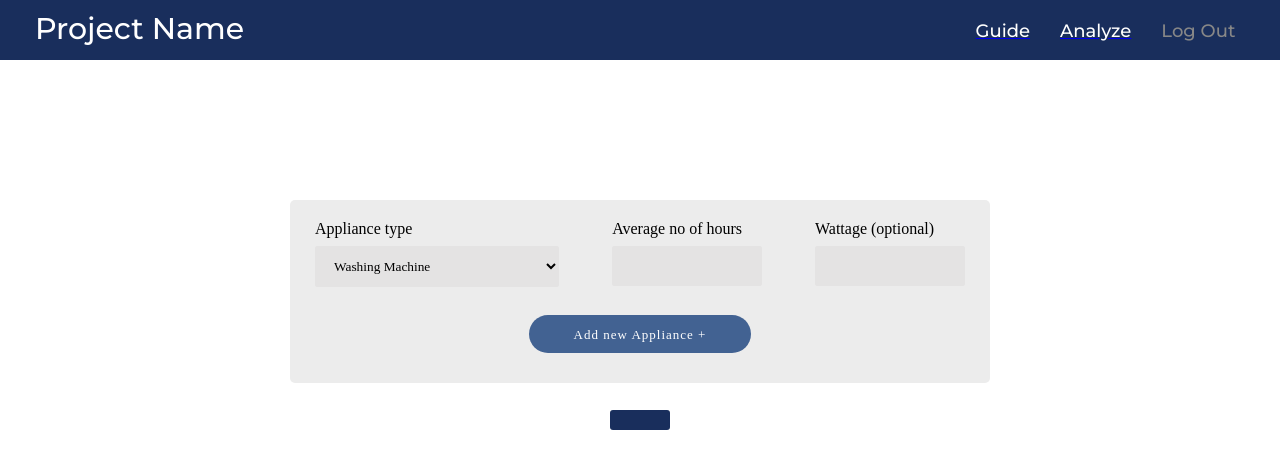
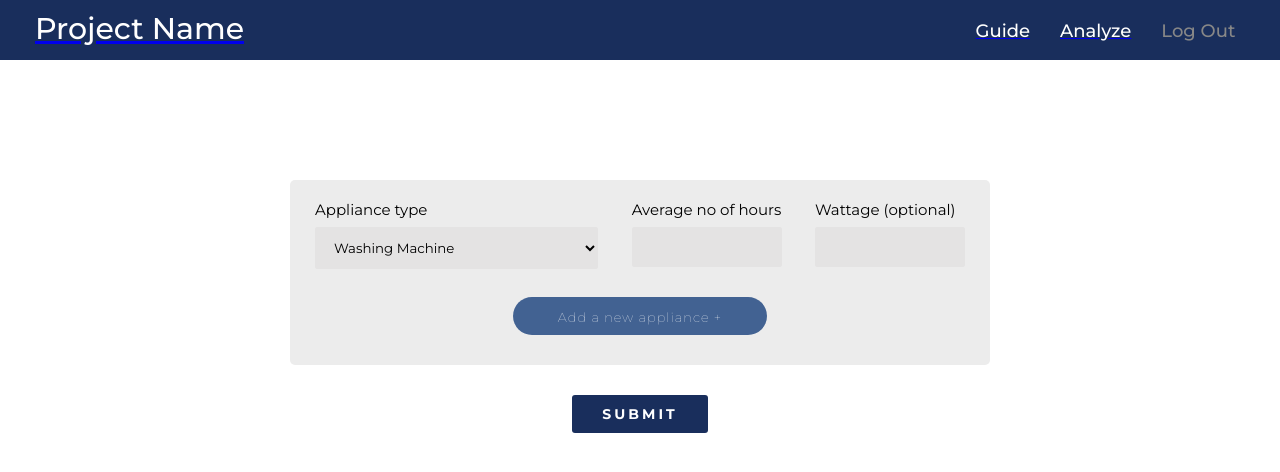
Before and after one commit to ahanavish/gsc, a React (Create React App) app in the folder Frontend/: page /analyze in a window 1280 px wide. Shown: the top 472 px of the page. Built offline with nearby package versions, Linux system fonts and the light colour scheme; no server answers; sample sign-in values are in the browser's storage.

Commit message:
Maintain uniformity

```diff
--- a/Frontend/public/style.css
+++ b/Frontend/public/style.css
@@ -90,6 +90,14 @@
     box-shadow: 0 4px 8px 0 rgba(0, 0, 0, 0.2), 0 6px 20px 0 rgba(0, 0, 0, 0.19);
 }
 
+.form-wrapper2 {
+    padding-top: 20px;
+    background-color: #f3f3f3;
+    height: 400px;
+    width: 500px;
+    box-shadow: 0 4px 8px 0 rgba(0, 0, 0, 0.2), 0 6px 20px 0 rgba(0, 0, 0, 0.19);
+}
+
 .form-wrapper h1 {
     text-transform: uppercase;
     font-weight: bold;
@@ -119,7 +127,8 @@ form {
 }
 
 input,
-select {
+select,
+option {
     background-color: #e4e3e3;
     border: none;
     padding: 12px 15px;
@@ -127,6 +136,7 @@ select {
     margin: 8px 0;
     width: 100%;
     outline: none;
+    font-family: 'Montserrat', sans-serif;
 }
 
 .social {
@@ -344,6 +354,10 @@ button:hover {
     margin-top: 80px;
 }
 
+.carousel-wrapper h1 {
+    font-family: 'Montserrat', sans-serif;
+}
+
 .card-wrapper {
     position: relative;
 }
@@ -369,12 +383,14 @@ button:hover {
 .form-wrap {
     position: relative;
     width: 700px;
-    margin: 200px auto;
+    margin: 180px auto;
+    margin-bottom: 20px;
     display: flex;
+    flex-direction: column;
+    color: #000;
 }
 
 .form-container {
-    position: absolute;
     background-color: #ececec;
     padding: 20px 25px;
     width: 700px;
@@ -382,10 +398,7 @@ button:hover {
 }
 
 .submitBtn {
-    position: absolute;
-    left: 50%;
-    transform: translateX(-50%);
-    top: 200px;
+    margin: 20px auto;
 }
 
 .input1,
@@ -469,3 +482,38 @@ option:hover:before {
     left: 0;
     right: 0;
 }
+
+.inputs {
+    margin-top: 20px;
+}
+
+.form-wrapper2 h4 {
+    position: relative;
+    margin-top: 30px;
+    margin-bottom: -10px;
+    font-family: 'Montserrat', sans-serif;
+}
+
+.form-wrapper2 h1 {
+    margin-top: 20px;
+    font-family: 'Montserrat', sans-serif;
+}
+
+.form-wrapper2 label {
+    float: left;
+    margin-top: 15px;
+    font-family: 'Montserrat', sans-serif;
+}
+
+.inputFields label {
+    font-family: 'Montserrat', sans-serif;
+    font-size: 15px;
+}
+
+.add-button {
+    font-family: 'Montserrat', sans-serif;
+}
+
+.submit-button {
+    font-family: 'Montserrat', sans-serif;
+}
--- a/Frontend/src/Analyze.js
+++ b/Frontend/src/Analyze.js
@@ -25,6 +25,7 @@ function Analyze() {
         setinputList([...inputList, { appName: '', wattage: '', hours: '' }]);
     }
 
+
     return (
         <div>
             <Navbar />
@@ -36,7 +37,7 @@ function Analyze() {
                                 <div className="inputFields">
                                     <div className="input1" >
                                         <label for="appName" className="labeeling">Appliance type</label>
-                                        <select id="appName" name="appName" onChange={e => handleinputchange(e, i)}>
+                                        <select id="appName" name="appName" onChange={e => handleinputchange(e, i)} required>
                                             <option value="washingmachine">Washing Machine</option>
                                             <option value="refrigerator">Refrigerator</option>
                                             <option value="television">Television</option>
@@ -52,11 +53,11 @@ function Analyze() {
                                     </div>
                                     <div className="input2">
                                         <label for="hours">Average no of hours</label>
-                                        <input type="number" id="hours" name="hours" onChange={e => handleinputchange(e, i)} />
+                                        <input type="number" id="hours" name="hours" onChange={e => handleinputchange(e, i)} required />
                                     </div>
                                     <div className="input3">
                                         <label for="wattage">Wattage (optional)</label>
-                                        <input type="number" id="wattage" name="wattage" onChange={e => handleinputchange(e, i)} />
+                                        <input type="number" id="wattage" name="wattage" onChange={e => handleinputchange(e, i)} required />
                                     </div>
                                     {
                                         inputList.length !== 1 &&
@@ -68,11 +69,11 @@ function Analyze() {
                             );
                         })}
                     <div className="addFields">
-                        <button className="add-button" onClick={handleAddField}>Add new Appliance +</button>
+                        <button className="add-button" onClick={handleAddField}>Add a new appliance +</button>
                     </div>
                 </div>
                 <div className="submitBtn">
-                    <button className="submit-button"></button>
+                    <button className="submit-button">SUBMIT</button>
                 </div>
             </div>
         </div>
--- a/Frontend/src/App.js
+++ b/Frontend/src/App.js
@@ -6,6 +6,7 @@ import Guide from './Guide';
 import { AuthContextProvider } from './context/AuthContext';
 import Protected from './context/Protected';
 import SignIn from './SignIn';
+import SignIn2 from './SignIn2';
 import Analyze from './Analyze';
 
 class App extends Component {
@@ -16,9 +17,10 @@ class App extends Component {
                     <Routes>
                         <Route exact path='/' element={<Home />} />
                         <Route exact path='/signin' element={<SignIn />} />
+                        <Route exact path='/signin2' element={<Protected><SignIn2 /></Protected>} />
                         <Route exact path='/dashboard' element={<Protected><Dashboard /></Protected>} />
-                        <Route exact path='/guide' element={<Guide />} />
-                        <Route exact path='/analyze' element={<Analyze />} />
+                        <Route exact path='/guide' element={<Protected><Guide /></Protected>} />
+                        <Route exact path='/analyze' element={<Protected><Analyze /></Protected>} />
                     </Routes>
                 </AuthContextProvider>
             </div>
--- a/Frontend/src/Navbar.jsx
+++ b/Frontend/src/Navbar.jsx
@@ -3,7 +3,7 @@ import { Link } from "react-router-dom";
 import { UserAuth } from "./context/AuthContext";
 
 function Navbar() {
-    const { user, logOut } = UserAuth()
+    const { logOut } = UserAuth()
 
     const handleSignOut = async () => {
         try {
@@ -15,10 +15,11 @@ function Navbar() {
 
     return (
         <div className="navbar">
-            <div className="brand-name">
-                Project Name
-            </div>
-            {/* <div>Hey, {user?.displayName}</div> */}
+            <Link to="/dashboard">
+                <div className="brand-name">
+                    Project Name
+                </div>
+            </Link>
             <div className="options">
                 <Link to="/guide"><div className="guide">Guide</div></Link>
                 <Link to="/analyze"><div className="analyze">Analyze</div></Link>
--- a/Frontend/src/SignIn.jsx
+++ b/Frontend/src/SignIn.jsx
@@ -17,7 +17,7 @@ const SignIn = () => {
 
     useEffect(() => {
         if (user != null) {
-            navigate('/dashboard');
+            navigate('/signin2');
         }
     }, [user]);
 
--- /dev/null
+++ b/Frontend/src/SignIn2.jsx
@@ -0,0 +1,61 @@
+import React from "react";
+import { UserAuth } from "./context/AuthContext";
+import { Link } from "react-router-dom";
+
+function SignIn2() {
+    const { user } = UserAuth();
+
+    return (
+        <div className="form">
+            <div className="form-wrapper2">
+                <form action="#">
+                    <h1>Hey, {user.displayName}!</h1>
+                    <h4>We need to know a little more about you.</h4>
+                    <div className="inputs">
+                        <label for="state">Which state do you live in?</label>
+                        <select name="state" id="state" required>
+                            <option value="andhrapradesh">Andhra Pradesh</option>
+                            <option value="arunachalpradesh">Arunachal Pradesh</option>
+                            <option value="assam">Assam</option>
+                            <option value="bihar">Bihar</option>
+                            <option value="chhattisgarh">Chhattisgarh</option>
+                            <option value="goa">Goa</option>
+                            <option value="gujarat">Gujarat</option>
+                            <option value="haryana">Haryana</option>
+                            <option value="himachalpradesh">Himachal Pradesh</option>
+                            <option value="jharkhand">Jharkhand</option>
+                            <option value="karnataka">Karnataka</option>
+                            <option value="kerala">Kerala</option>
+                            <option value="madhyapradesh">Madhya Pradesh</option>
+                            <option value="maharashtra">Maharashtra</option>
+                            <option value="manipur">Manipur</option>
+                            <option value="meghalaya">Meghalaya</option>
+                            <option value="mizoram">Mizoram</option>
+                            <option value="nagaland">Nagaland</option>
+                            <option value="odisha">Odisha</option>
+                            <option value="punjab">Punjab</option>
+                            <option value="rajasthan">Rajasthan</option>
+                            <option value="sikkim">Sikkim</option>
+                            <option value="tamilnadu">Tamil Nadu</option>
+                            <option value="telangana">Telangana</option>
+                            <option value="tripura">Tripura</option>
+                            <option value="uttarpradesh">Uttar Pradesh</option>
+                            <option value="uttarakhand">Uttarakhand</option>
+                            <option value="westbengal">West Bengal</option>
+                        </select>
+
+                        <label for="familymembers">How many people do you have in your family?</label>
+                        <input type="number" id="familymembers" name="familymembers" min="1" required></input>
+                    </div>
+                    <Link to="/dashboard">
+                        <div className="submitBtn">
+                            <button className="submitbutton">Proceed</button>
+                        </div>
+                    </Link>
+                </form>
+            </div>
+        </div>
+    );
+}
+
+export default SignIn2;
```
